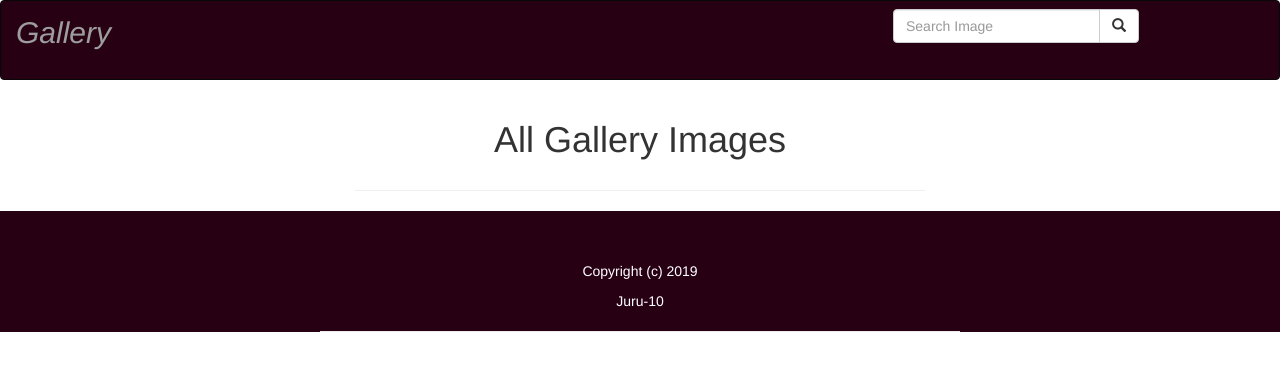
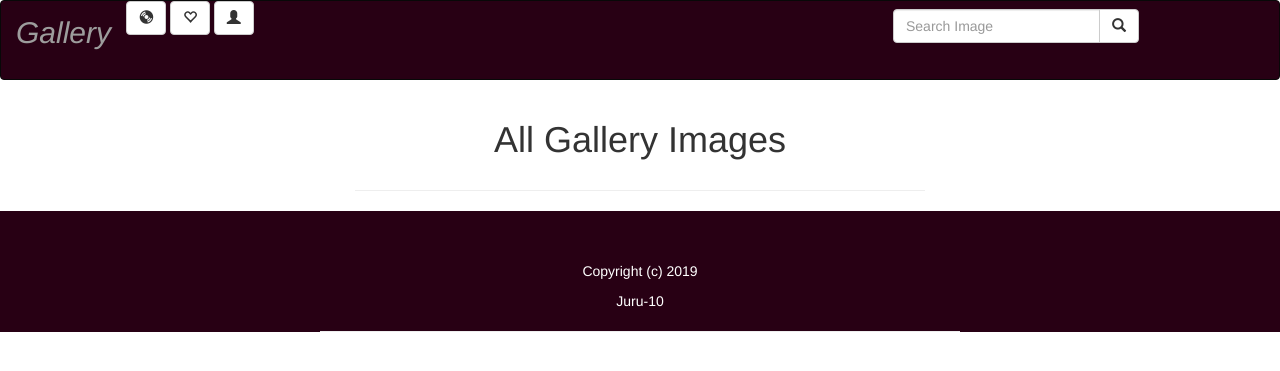
Before and after one commit to Juru-10/Mine, a Django app: template gram/templates/all-image/home.html in a window 1280 px wide. Shown: the top 371 px of the page. Run offline with Django 3.2, Linux system fonts and the light colour scheme; the template is opened without the code that fills it, so the values that code supplies are empty; some libraries are stand-ins or nearby versions.

Commit message:
add glyphicons in the navigation bar in navbar.html

```diff
--- a/gram/templates/navbar.html
+++ b/gram/templates/navbar.html
@@ -11,23 +11,21 @@
     <div class="navbar-header">
       <a class="navbar-brand" href="{% url 'all_images' %}"><h2 style="margin:auto;font-style:italic;">Gallery</h2></a>
     </div>
-
     <!-- Adding a search form  -->
     <div class="col-sm-4 col-md-4 navbar-right">
-
       <form class="navbar-form" role="search" action="{% url 'search_results' %}">
-
         <div class="input-group">
           <input type="text" class="form-control" placeholder="Search Image" name="image">
           <div class="input-group-btn">
             <button class="btn btn-default" type="submit"><i class="glyphicon glyphicon-search"></i></button>
           </div>
         </div>
-
       </form>
     </div>
     <!-- search form end -->
-
+    <button class="btn btn-default" type="submit"><i class="glyphicon glyphicon-cd"></i></button>
+    <button class="btn btn-default" type="submit"><i class="glyphicon glyphicon-heart-empty"></i></button>
+    <button class="btn btn-default" type="submit"><i class="glyphicon glyphicon-user"></i></button>
   </div>
 </nav>
 </body>
```
Lines whose indentation alone changed are shown as unchanged.
